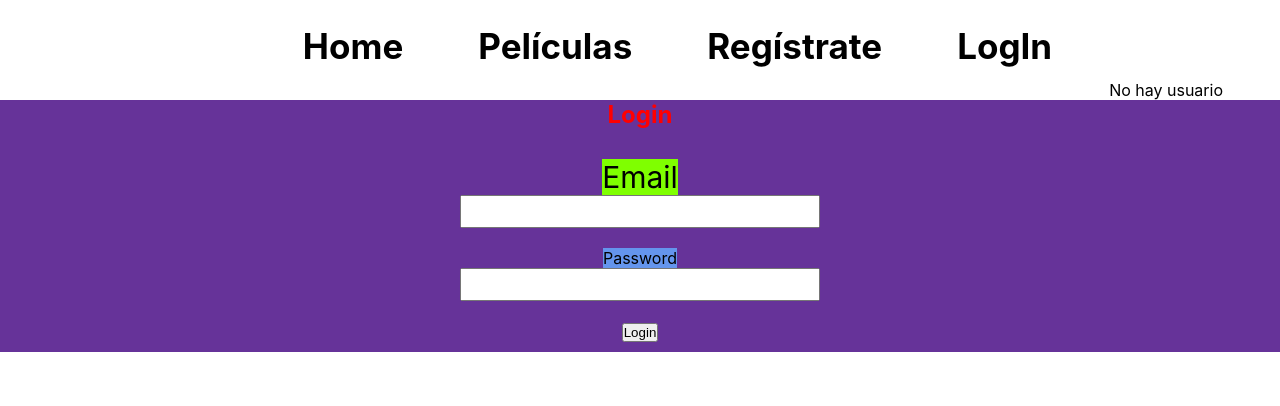
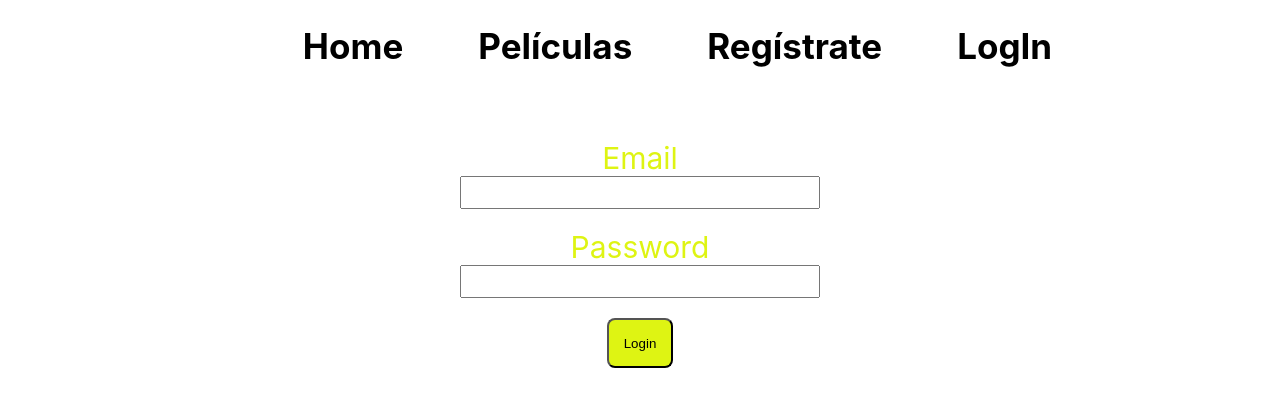
Before and after one commit to Alextrat/proyecto-final, a React (Create React App) app: page /login in a window 1280 px wide. Shown: the top 406 px of the page. Built offline with nearby package versions, Linux system fonts and the light colour scheme; data requests are answered from the project's data file.

Commit message:
Modificado Login

```diff
--- a/src/App.js
+++ b/src/App.js
@@ -27,7 +27,7 @@ const logoutUser = () => setUser(null);
     <div className="App">
     {/*a NavComponent le paso authenticated para que sepa cuándo pintar el botón de login o logout y le paso la función logout para que la pueda usar */}
     <NavComponent authenticated={authenticated} logoutUser={logoutUser}/>
-    {authenticated ? <p>{user.username}</p> : <p>No hay usuario</p>}
+    {/* {authenticated ? <p>{user.username}</p> : <p>No hay usuario</p>} */}
     <FilmsContextProvider>
       <Routes>
       <Route exact path="/" element={<HomePage/>}></Route>
--- a/src/components/LoginComponent/LoginComponent.js
+++ b/src/components/LoginComponent/LoginComponent.js
@@ -34,17 +34,17 @@ const onSubmit = (ev) => {
 
   return(
     <div className={styles.LoginContainer}>
-      <h2>Login</h2>
+
       <form onSubmit={onSubmit}>
         <label className={styles.MailLogin} htmlFor='email'>Email</label>
         <input type="text" id="email" value={FormUser.email} onChange={handleInput}/>
         <br/>
 
-        <label htmlFor='password'>Password</label>
+        <label className={styles.MailLogin} htmlFor='password'>Password</label>
         <input type="text" id="password" value={FormUser.password} onChange={handleInput}/>
 
         <br/>
-        <button type='submit'>Login</button>
+        <button className={styles.ButtonLogin} type='submit'>Login</button>
       </form>
     </div>
   )
--- a/src/components/LoginComponent/LoginComponent.module.css
+++ b/src/components/LoginComponent/LoginComponent.module.css
@@ -1,20 +1,22 @@
 .LoginContainer {
     display:block;
-    background-color: rebeccapurple;
+    margin-top: 50px;
 }
 .MailLogin {
-    background-color: chartreuse;
+    color: rgb(222, 244, 19);
     margin-bottom: 30px;
     font-size: 30px;
+    font-weight:normal;
 }
 
-h2 {
-    color:red;
+.ButtonLogin {
+    color: black;
+    padding: 15px;
+    height: 50px;
+    background-color:rgb(222, 244, 19);
+    border-radius: 8px;
 }
 
-label {
-    background-color: cornflowerblue;
-}
 
 form {
     width: 400px;
```
